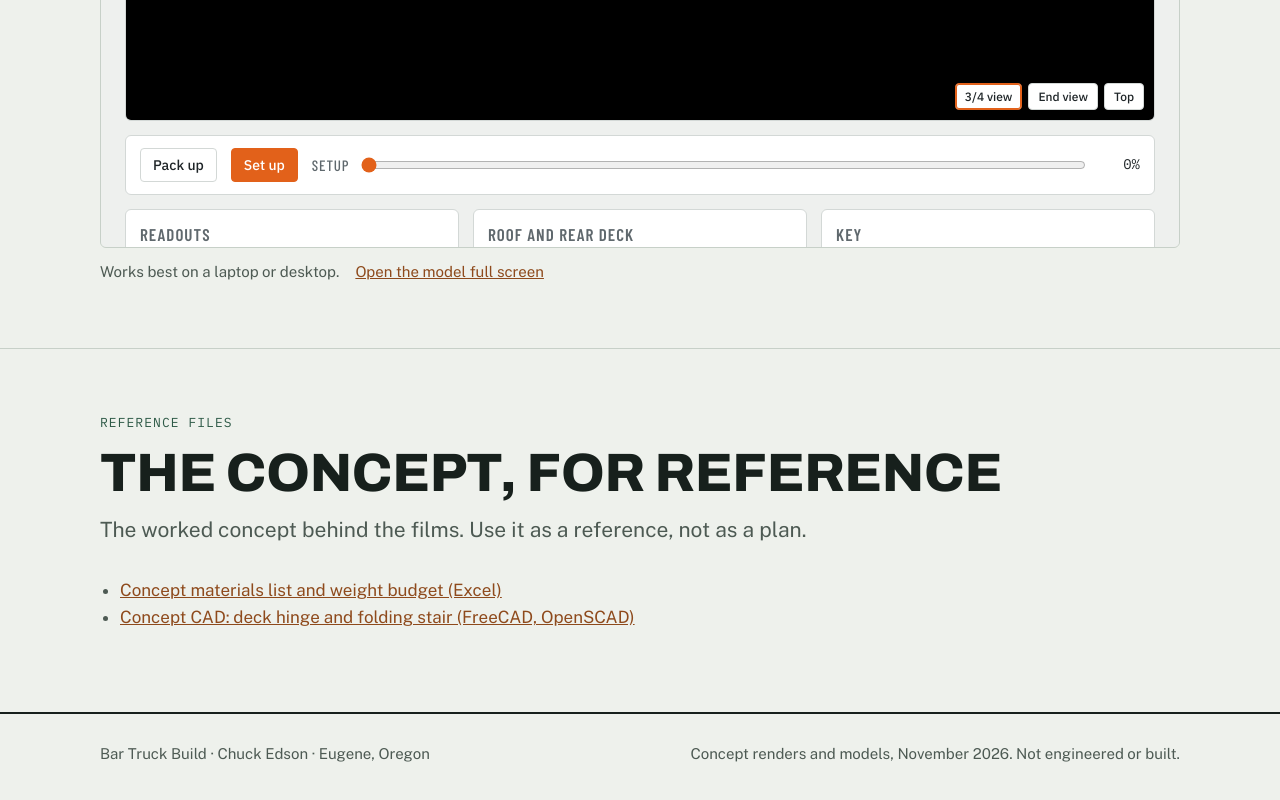
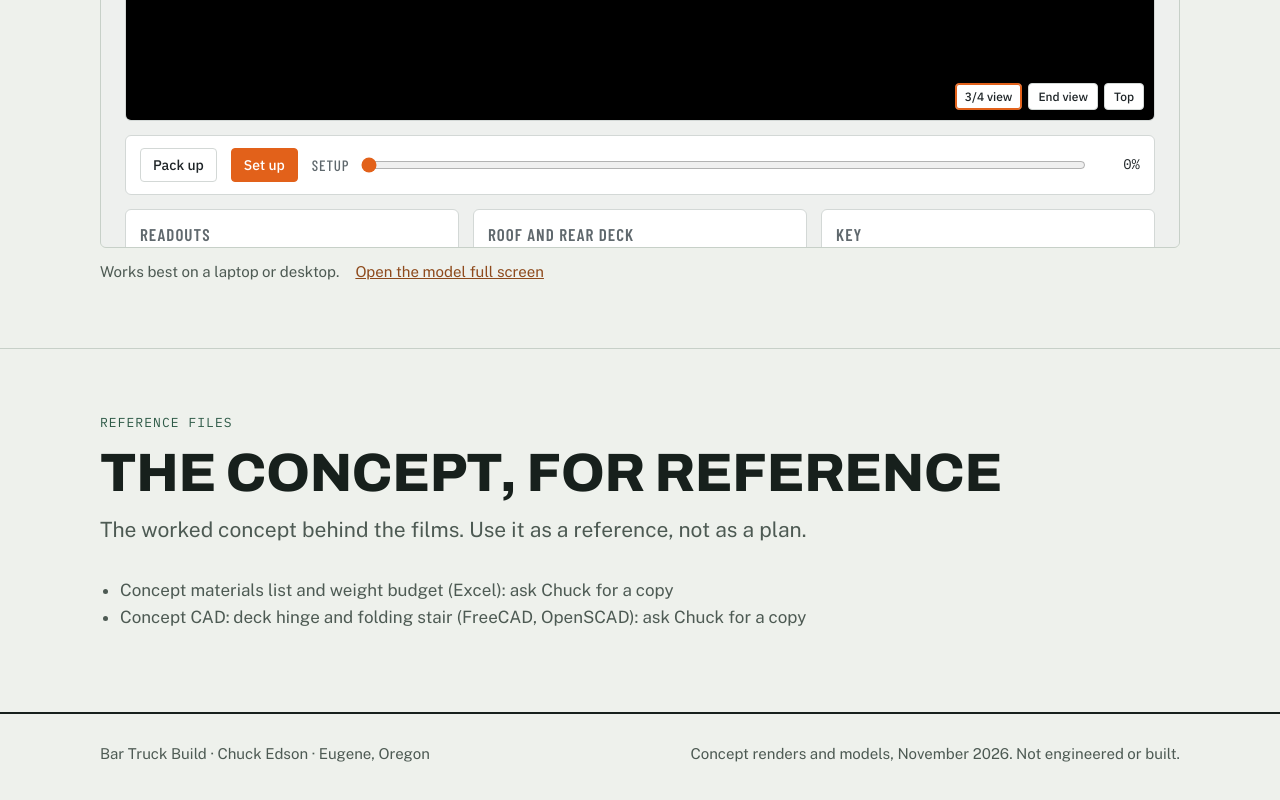
Before and after one commit to chuckedson541/chuckedson541.github.io, a plain HTML site: page index.html in a window 1280 px wide. Shown: the part 9399-10199 px from the top of the page. Drawn offline with nearby package versions, Linux system fonts and the light colour scheme.

Commit message:
Remove external reference-file links
Co-Authored-By: Claude Opus 5.5 <noreply@anthropic.com>
Claude-Session: https://claude.ai/code/session_01LNijcv2FV3hR6ZxE7PD6Yh

```diff
--- a/index.html
+++ b/index.html
@@ -345,8 +345,8 @@ svg.shop{display:block;width:100%;min-width:440px;height:auto}
   </div>
   <div class="files">
     <ul>
-      <li><a href="https://bar-truck-build.netlify.app/files/Bar-Truck-Concept-Materials.xlsx">Concept materials list and weight budget (Excel)</a></li>
-      <li><a href="https://bar-truck-build.netlify.app/files/bar_truck_CAD_FreeCAD_OpenSCAD.zip">Concept CAD: deck hinge and folding stair (FreeCAD, OpenSCAD)</a></li>
+      <li>Concept materials list and weight budget (Excel): ask Chuck for a copy</li>
+      <li>Concept CAD: deck hinge and folding stair (FreeCAD, OpenSCAD): ask Chuck for a copy</li>
     </ul>
   </div>
 </div></section>
```
